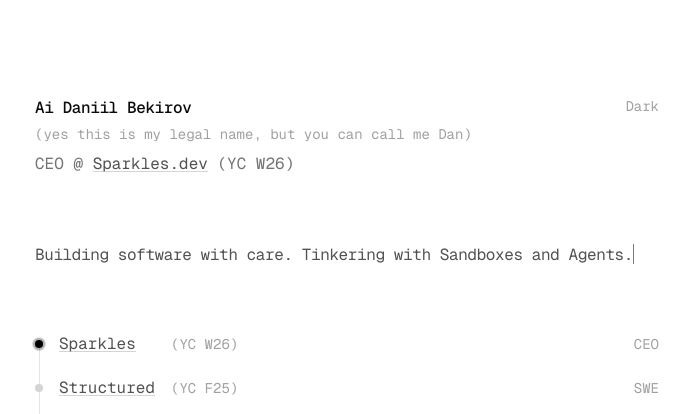
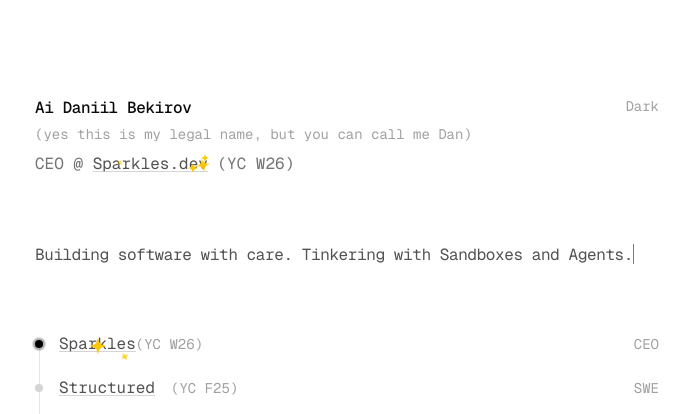
Before and after one commit to Texseractrum/me, a Next.js app: page / in a window 1280 px wide. Shown: the top 414 px of the page, without its empty margins (293-983 px from the left). Built offline with nearby package versions, Linux system fonts and the light colour scheme; no server answers; the database is empty.

Commit message:
Add visual enhancements ✨
Co-Authored-By: Daniil <bekirov.aida@gmail.com>

```diff
--- a/app/globals.css
+++ b/app/globals.css
@@ -145,3 +145,14 @@
     @apply bg-background text-foreground;
   }
 }
+
+@keyframes sparkle-fade {
+  0%, 100% {
+    opacity: 0;
+    transform: translate(-50%, -50%) scale(0) rotate(0deg);
+  }
+  50% {
+    opacity: 1;
+    transform: translate(-50%, -50%) scale(1) rotate(180deg);
+  }
+}
--- a/app/page.tsx
+++ b/app/page.tsx
@@ -1,6 +1,7 @@
 import { getLocation } from "@/lib/location";
 import { ThemeToggle } from "@/components/theme-toggle";
 import TypingText from "@/components/ui/shadcn-io/typing-text";
+import { Sparkles } from "@/components/sparkles";
 
 export const dynamic = "force-dynamic";
 
@@ -22,6 +23,7 @@
           </p>
           <p className="mt-2 font-mono text-base text-neutral-500">
             CEO @{" "}
+            <Sparkles>
               <a
                 href="https://sparkles.dev"
                 target="_blank"
@@ -29,7 +31,8 @@
                 className="text-neutral-600 underline decoration-neutral-300 underline-offset-2 transition-colors hover:text-black hover:decoration-black dark:text-neutral-400 dark:decoration-neutral-600 dark:hover:text-white dark:hover:decoration-white"
               >
                 Sparkles.dev
-            </a>{" "}
+              </a>
+            </Sparkles>{" "}
             (YC W26)
           </p>
         </header>
@@ -67,6 +70,7 @@
                 <div className="relative h-2 w-2 rounded-full bg-black dark:bg-white" />
               </div>
               <div className="flex flex-1 items-baseline">
+                <Sparkles>
                   <a
                     href="https://sparkles.dev"
                     target="_blank"
@@ -75,6 +79,7 @@
                   >
                     Sparkles
                   </a>
+                </Sparkles>
                 <span className="w-20 font-mono text-sm text-neutral-400">
                   (YC W26)
                 </span>
--- /dev/null
+++ b/components/sparkles.tsx
@@ -0,0 +1,72 @@
+"use client";
+
+import { useEffect, useState } from "react";
+
+interface Sparkle {
+  id: string;
+  x: number;
+  y: number;
+  size: number;
+  delay: number;
+  duration: number;
+}
+
+export function Sparkles({ children }: { children: React.ReactNode }) {
+  const [sparkles, setSparkles] = useState<Sparkle[]>([]);
+
+  useEffect(() => {
+    const generateSparkle = (): Sparkle => ({
+      id: Math.random().toString(36).substr(2, 9),
+      x: Math.random() * 100,
+      y: Math.random() * 100,
+      size: Math.random() * 10 + 8,
+      delay: Math.random() * 2,
+      duration: Math.random() * 1.5 + 1,
+    });
+
+    const initialSparkles = Array.from({ length: 5 }, generateSparkle);
+    setSparkles(initialSparkles);
+
+    const interval = setInterval(() => {
+      setSparkles((prev) => {
+        const newSparkles = prev.slice(-4);
+        return [...newSparkles, generateSparkle()];
+      });
+    }, 600);
+
+    return () => clearInterval(interval);
+  }, []);
+
+  return (
+    <span className="relative inline-block">
+      {sparkles.map((sparkle) => (
+        <span
+          key={sparkle.id}
+          className="pointer-events-none absolute"
+          style={{
+            left: `${sparkle.x}%`,
+            top: `${sparkle.y}%`,
+            animation: `sparkle-fade ${sparkle.duration}s ease-in-out ${sparkle.delay}s infinite`,
+          }}
+        >
+          <svg
+            width={sparkle.size}
+            height={sparkle.size}
+            viewBox="0 0 160 160"
+            fill="none"
+            xmlns="http://www.w3.org/2000/svg"
+            style={{
+              transform: "translate(-50%, -50%)",
+            }}
+          >
+            <path
+              d="M80 0C80 0 84.2846 41.2925 101.496 58.504C118.707 75.7154 160 80 160 80C160 80 118.707 84.2846 101.496 101.496C84.2846 118.707 80 160 80 160C80 160 75.7154 118.707 58.504 101.496C41.2925 84.2846 0 80 0 80C0 80 41.2925 75.7154 58.504 58.504C75.7154 41.2925 80 0 80 0Z"
+              className="fill-yellow-400 dark:fill-yellow-300"
+            />
+          </svg>
+        </span>
+      ))}
+      {children}
+    </span>
+  );
+}
```
Lines whose indentation alone changed are shown as unchanged.
